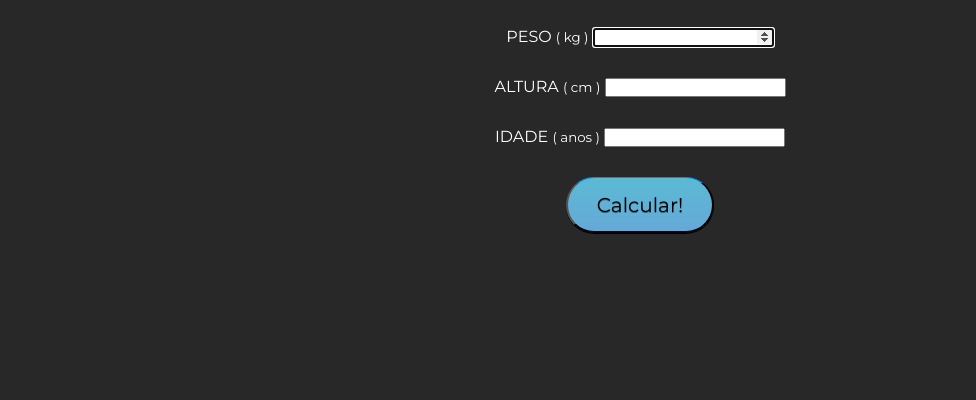
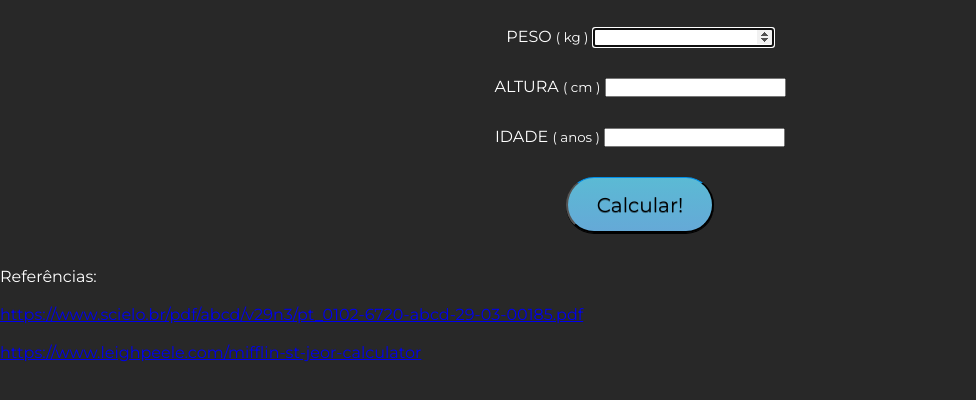
Before and after one commit to lucianomenddes/metabolismobasal, a website: page index.html in a window 1280 px wide. Shown: the part 96-496 px from the top of the page, without its empty margins (0-976 px from the left). Drawn offline with Linux system fonts and the light colour scheme.

Commit message:
adicionado referencial teórico

```diff
--- a/index.html
+++ b/index.html
@@ -67,4 +67,11 @@
     </div>
     <script src="./public/scripts.js" type="text/javascript"></script>
   </body>
+  <footer>
+    <br>
+      Referências:</br>
+      <br> <a href="https://www.scielo.br/pdf/abcd/v29n3/pt_0102-6720-abcd-29-03-00185.pdf">https://www.scielo.br/pdf/abcd/v29n3/pt_0102-6720-abcd-29-03-00185.pdf</a> </br>
+      <br><a href="https://www.leighpeele.com/mifflin-st-jeor-calculator">https://www.leighpeele.com/mifflin-st-jeor-calculator</a></br>
+
+  </footer>
 </html>
```
